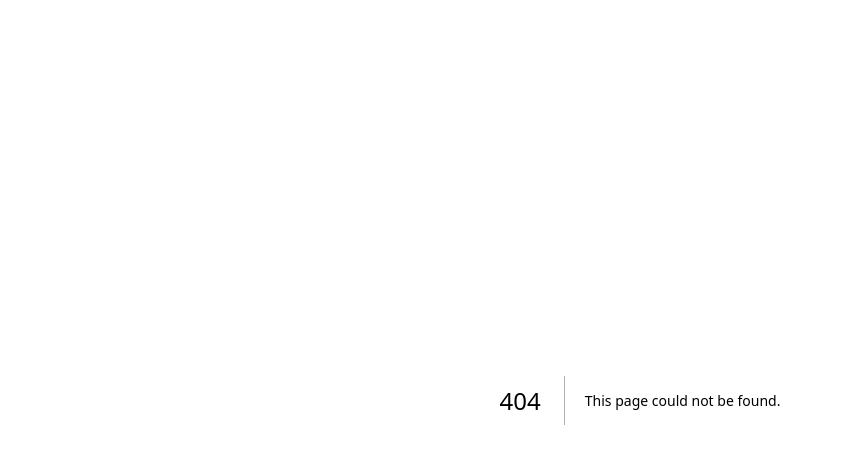
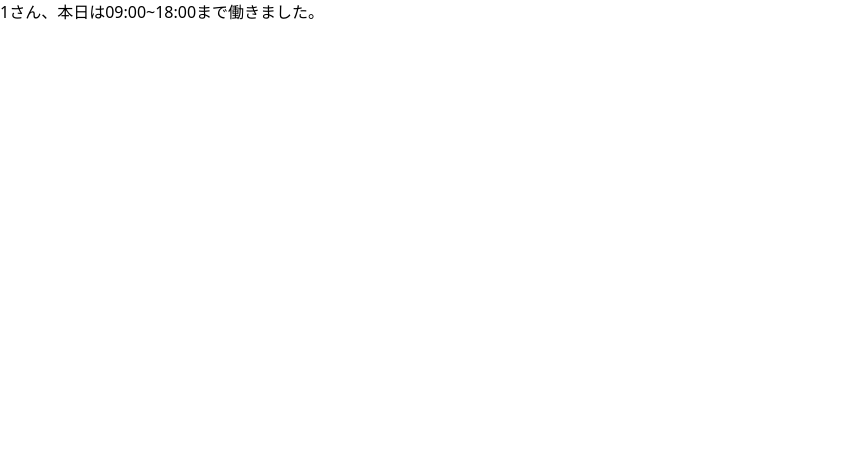
Before and after one commit to hibiki1023k/wplus-front, a Next.js app: page /register/punchOut in a window 1280 px wide. Before the commit this address had no page. Shown: the top 464 px of the page, without its empty margins (0-841 px from the left). Built offline with nearby package versions, Linux system fonts and the light colour scheme.

Commit message:
feat: POST start:end time at /work_entries

```diff
--- a/src/pages/admin/[office_id].js
+++ b/src/pages/admin/index.jsx
@@ -5,13 +5,13 @@ export default function manage() {
     const router = useRouter();
     const { data: dataString } = router.query;
 
-    const dataObject = dataString ? JSON.parse(decodeURIComponent(dataString)) : null;
+    const usr = dataString ? JSON.parse(decodeURIComponent(dataString)) : null;
 
     return (
         <div>
-            {dataObject.office_id ? (
+            {usr.office_id ? (
                 <div>
-                    {`${dataObject.office_id}の管理画面`}
+                    {`${usr.office_id}の管理画面`}
                 </div>
             ) : (
                 <div>Loading...</div>
--- /dev/null
+++ b/src/pages/api/postTime.js
@@ -0,0 +1,33 @@
+import fetch from "node-fetch";
+
+const base_url = "http://" + process.env.DOMAIN + ":8080";
+const headers = { "Content-Type": "application/json" };
+
+const data = {
+    user_id: 1,
+    employee_id: 1,
+    workplace_id: 1,
+    date: new Date(),
+    start_time: "09:00",
+    end_time: "18:00",
+    comment: "test"
+};
+
+export default async function PunchOut(req, res){
+    try {
+        const work_entries = req.body;
+        // 勤怠登録リクエストを送信
+        const punchOutResponse = await fetch(base_url + "/work_entries", {
+        method: "POST",
+        headers: headers,
+        body: JSON.stringify(work_entries),
+        });
+        const punchOutResult = await punchOutResponse.json();
+        console.log(punchOutResult); // レスポンスのJSONを表示
+
+        res.status(200).json({data: punchOutResult});
+    } catch (error) {
+        console.error("Error:", error);
+        res.status(500).json({ error: "Internal server error" });
+    }
+}
--- a/src/pages/attendChoice.jsx
+++ b/src/pages/attendChoice.jsx
@@ -5,12 +5,12 @@ import { Button } from '@/components/ui/button';
 export default function AttendChoice() {
     const router = useRouter();
     const {dataSended: dataString } = router.query;
-    const dataObject = dataString ? JSON.parse(decodeURIComponent(dataString)) : null;
+    const usr = dataString ? JSON.parse(decodeURIComponent(dataString)) : null;
 
     const handleRegister = () => {
-        if(dataObject.role !== 'admin'){
+        if(usr.role !== 'admin'){
             router.push(
-                `/register/${dataObject.office_id}/${dataObject.employee_id}?data=${dataString}`
+                `/register/${usr.office_id}/${usr.employee_id}?data=${dataString}`
             );
         } else {
             alert('管理者は勤怠登録ができません。');
@@ -18,9 +18,9 @@ export default function AttendChoice() {
     }
 
     const handleManage = () => {
-        if(dataObject.role !== 'employee'){
+        if(usr.role !== 'employee'){
             router.push(
-                `/admin/${dataObject.office_id}?data=${dataString}`
+                `/admin/${usr.office_id}?data=${dataString}`
             );
         } else {
             alert('従業員は勤怠管理ができません。');
--- /dev/null
+++ b/src/pages/header.jsx
@@ -0,0 +1,3 @@
+export default function Header(){
+    const { data: dataString } = router.query;
+}
--- a/src/pages/register/[office_id]/[employee_id].js
+++ b/src/pages/register/index.jsx
@@ -9,13 +9,13 @@ export default function register() {
   //   employee_id: 1,
   //   name: "test_user",
   // };
-  const dataObject = dataString ? JSON.parse(decodeURIComponent(dataString)) : null; // JSON文字列をオブジェクトに変換する（dataが存在する場合）
+  const usr = dataString ? JSON.parse(decodeURIComponent(dataString)) : null; // JSON文字列をオブジェクトに変換する（dataが存在する場合）
 
     return (
         <div>
-            {dataObject.name ? (
+            {usr.name ? (
                 <div>
-                    {`${dataObject.name}さん、今日は何時間働きましたか？`}
+                    {`${usr.name}さん、今日は何時間働きましたか？`}
                 </div>
             ) : (
                 <div>Loading...</div>
--- /dev/null
+++ b/src/pages/register/punchOut.jsx
@@ -0,0 +1,32 @@
+import { Button } from "@/components/ui/button";
+import { Input } from "@/components/ui/input";
+import { useState } from "react";
+import { useRouter } from "next/router";
+
+export default function PunchOut() {
+    const router = useRouter();
+    const {dataSended: dataString} = router.query;
+    // const work_entries = dataString ? JSON.parse(decodeURIComponent(dataString)) : null;
+
+    const work_entries = {
+        id: 1, // user_id
+        employee_id: 1,
+        workplace_id: 1,
+        date: new Date(),
+        start_time: "09:00",
+        end_time: "18:00",
+        comment: "test"
+    }
+
+    return (
+        <div>
+            {work_entries.id ? (
+                <div>
+                    {`${work_entries.id}さん、本日は${work_entries.start_time}~${work_entries.end_time}まで働きました。`}
+                </div>
+            ) : (
+                <div>Loading...</div>
+            )}
+        </div>
+    );
+}
--- /dev/null
+++ b/src/pages/test/index.jsx
@@ -0,0 +1,89 @@
+import { Button } from "@/components/ui/button";
+import { Input } from "@/components/ui/input";
+import { useState } from "react";
+import { useRouter } from "next/router";
+
+export default function register() {
+    const [start, setStart] = useState("");
+    const [end, setEnd] = useState("");
+    const [comment, setComment] = useState("")
+    const router = useRouter();
+    const {data: dataString} = router.query;
+    // const usr = dataString ? JSON.parse(decodeURIComponent(dataString)) : null;
+
+    // テスト用
+    const usr = {
+        office_id: 1,
+        employee_id: 1,
+        name: 'test_user'
+    }
+
+    const handleSubmitTime = async () => {
+        const work_entries = {
+            id: usr.user_id,
+            employee_id: usr.employee_id,
+            workplace_id: usr.workplace_id,
+            date: new Date().toLocaleDateString('ja-JP', {year: "numeric", month: "2-digit", day: "2-digit"}).replaceAll("/", "-"),
+            start_time: start,
+            end_time: end,
+            comment: comment
+        };
+
+        try{
+            const response = await fetch("/api/postTime", {
+                method: "POST",
+                headers: {
+                    "Content-Type": "application/json",
+                },
+                body: JSON.stringify(work_entries),
+            });
+            console.log(work_entries);
+            if(response.ok){
+                const data = await response.json();
+                const dataString = encodeURIComponent(JSON.stringify(data));
+
+                router.push(`/register/punchOut?dataSended=${dataString}`);
+            } else {
+                alert('登録に失敗しました。');
+                console.log("Register Failed:", response.status);
+            }
+        } catch (error) {
+            console.log("Error fetching data", error);
+        }
+    }
+    return (
+        <div>
+            <div>
+                {usr.name ? (
+                    <div>
+                        {`${usr.name}の勤怠登録`}
+                    </div>
+                ) : (
+                    <div>
+                        Loading...
+                    </div>
+                )
+                }
+            </div>
+            <div>
+                <Input
+                    type="time"
+                    value={start}
+                    onChange={(e) => setStart(e.target.value)}
+                />
+                <Input
+                    type="time"
+                    value={end}
+                    onChange={(e) => setEnd(e.target.value)}
+                />
+                <Input
+                    type="text"
+                    value={comment}
+                    onChange={(e) => setComment(e.target.value)}
+                    placeholder="備考"
+                />
+                <Button onClick={() => handleSubmitTime()}>登録</Button>
+            </div>
+        </div>
+    );
+}
```
Also changed, not shown: src/pages/index.jsx (+1 -12 lines), src/pages/api/login.js (indentation only).
